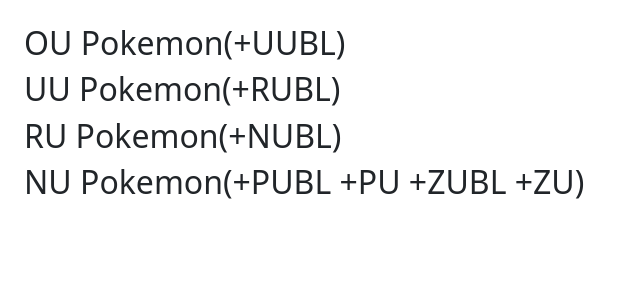
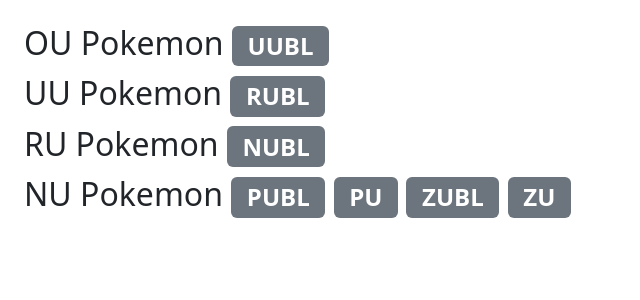
Before and after one commit to KDEL-Dev/Ascent_Draft_League_v2, a PHP site: page /draft.php in a window 1280 px wide. Shown: the part 206-506 px from the top of the page, without its empty margins (0-640 px from the left). Run offline with PHP 8.4, Linux system fonts and the light colour scheme; data that the repository does not hold is empty.

Commit message:
added badges for addtional tiers in h2

```diff
--- a/draft.php
+++ b/draft.php
@@ -142,7 +142,10 @@
     </header>
     <main class="p-4">
         <div class="row">
-            <h2>OU Pokemon(+UUBL)</h2>
+            <h2>
+                OU Pokemon
+                <span class="badge text-bg-secondary">UUBL</span>
+            </h2>
             <?php while($ouPokemon = $ouResults->fetch_assoc()): ?>
                 <div class="col-12 col-md-6 col-lg-4 col-xl-3 my-2">
                     <div class="border rounded p-2 d-flex justify-content-between align-items-center">
@@ -166,7 +169,10 @@
             <?php endwhile; ?>
         </div>
         <div class="row">
-            <h2>UU Pokemon(+RUBL)</h2>
+            <h2>
+                UU Pokemon
+                <span class="badge text-bg-secondary">RUBL</span>
+            </h2>
             <?php while($uuPokemon = $uuResults->fetch_assoc()): ?>
                 <div class="col-12 col-md-6 col-lg-4 col-xl-3 my-2">
                     <div class="border rounded p-2 d-flex justify-content-between align-items-center">
@@ -190,7 +196,10 @@
             <?php endwhile; ?>
         </div>
         <div class="row">
-            <h2>RU Pokemon(+NUBL)</h2>
+            <h2>
+                RU Pokemon
+                <span class="badge text-bg-secondary">NUBL</span>
+            </h2>
             <?php while($ruPokemon = $ruResults->fetch_assoc()): ?>
                 <div class="col-12 col-md-6 col-lg-4 col-xl-3 my-2">
                     <div class="border rounded p-2 d-flex justify-content-between align-items-center">
@@ -214,7 +223,13 @@
             <?php endwhile; ?>
         </div>
         <div class="row">
-            <h2>NU Pokemon(+PUBL +PU +ZUBL +ZU)</h2>
+            <h2>
+                NU Pokemon
+                <span class="badge text-bg-secondary">PUBL</span>
+                <span class="badge text-bg-secondary">PU</span>
+                <span class="badge text-bg-secondary">ZUBL</span>
+                <span class="badge text-bg-secondary">ZU</span>
+            </h2>
             <?php while($nuPokemon = $nuResults->fetch_assoc()): ?>
                 <div class="col-12 col-md-6 col-lg-4 col-xl-3 my-2">
                     <div class="border rounded p-2 d-flex justify-content-between align-items-center">
```
